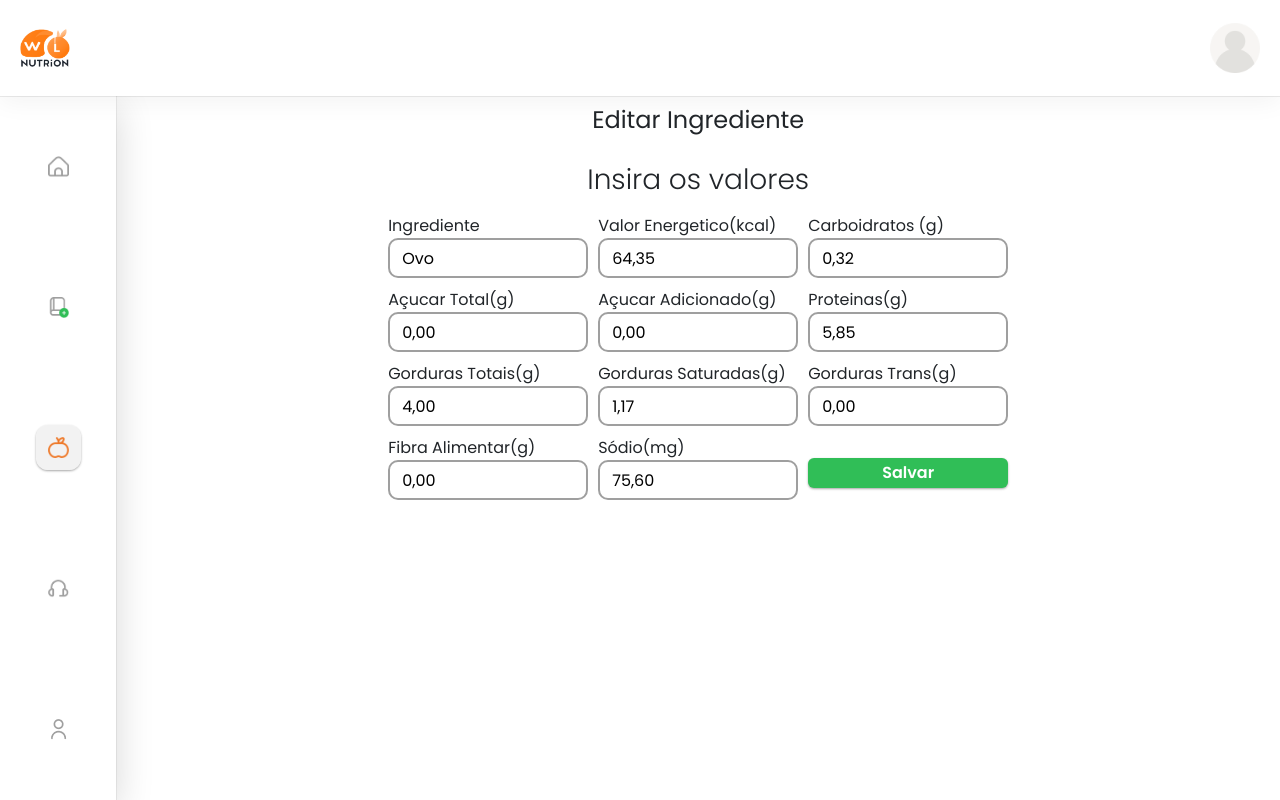
After one commit to TheJoaoVitorio/WLN-Django, a Django app: page /app/meusingredientes/editaringrediente/1/ in a window 1280 px wide. The commit adds this page. Run offline with Django 5.2, Linux system fonts and the light colour scheme; data comes from the database, SQL or seed files in the repository; some libraries are stand-ins or nearby versions.

Commit message:
Fixes btnEditar

```diff
--- /dev/null
+++ b/app/templates/editar-ingrediente.html
@@ -0,0 +1,161 @@
+{% load static %}
+<!DOCTYPE html>
+<html lang="pt-br">
+<head>
+    <meta charset="UTF-8">
+    <meta name="viewport" content="width=device-width, initial-scale=1.0">
+    <link rel="stylesheet" href="{% static 'css/style.css'%}">
+    <link href="https://fonts.googleapis.com/css2?family=Poppins:ital,wght@0,100;0,200;0,300;0,400;0,500;0,600;0,700;0,800;0,900;1,100;1,200;1,300;1,400;1,500;1,600;1,700;1,800;1,900&display=swap" rel="stylesheet">
+    <link href="https://cdn-uicons.flaticon.com/uicons-regular-rounded/css/uicons-regular-rounded.css" rel="stylesheet">
+    <link rel="shortcut icon" href="{% static 'img/short-icon.png'%}">
+    <link href="https://cdn.jsdelivr.net/npm/bootstrap@5.3.3/dist/css/bootstrap.min.css" rel="stylesheet" integrity="sha384-QWTKZyjpPEjISv5WaRU9OFeRpok6YctnYmDr5pNlyT2bRjXh0JMhjY6hW+ALEwIH" crossorigin="anonymous">
+
+    <title>WLNutrion - Editar ingrediente</title>
+</head>
+<body>
+    <nav class="container-navbar">
+        <div class="navbar-content">
+            <div class="logo">
+                <a href="{% url 'home' %}">
+                    <img src="{% static 'img/logo.png'%}">
+                </a>
+            </div>
+            <div class="logo user-navbar">
+                <a href="{% url 'minha-conta' %}">
+                    <img src="{% static 'img/user.png'%}">
+                </a>
+            </div>
+        </div>
+    </nav>
+
+    <div class="container-pai-de-todos">
+        <div class="container-principal flex">
+            <div class="nav-left">
+                <div class="nav-items-lateral">
+                    <div class="item-lateral">
+                        <a href="{% url 'home' %}">
+                            <img id="image-sidebar" src="{% static 'img/home.png'%}">
+                        </a>
+                    </div>
+
+                    <div class="item-lateral">
+                        <a href="{% url 'receitas' %}">
+                            <img id="image-sidebar" src="{% static 'img/receita.png'%}">
+                        </a>
+                    </div>
+
+                    <div class="item-lateral active">
+                        <a href="{% url 'criar-ingrediente' %}">
+                            <img id="image-sidebar" src="{% static 'img/ingredientes-active.png'%}">
+                        </a>
+                    </div>
+
+                    <div class="item-lateral">
+                        <a href="{% url 'contate-nos' %}">
+                            <img id="image-sidebar" src="{% static 'img/fi-rr-headset.png'%}">
+                        </a>
+                    </div>
+
+                    <div class="item-lateral">
+                        <a href="{% url 'minha-conta' %}">
+                            <img id="image-sidebar" src="{% static 'img/fi-rr-user.png'%}">
+                        </a>
+                    </div>
+                </div>
+            </div>
+
+            <div class="content">
+                <div class="container-content">
+                    <div class="content-title">
+                        <h1>Editar Ingrediente</h1>
+                        {% if messages %}
+                            {% for message in messages %}
+                                <section class="w-25 d-flex align-items-center justify-content-center alert {{message.tags}}">
+                                    {{message}}
+                                </section>
+                            {% endfor %}
+                        {% endif %}
+                    </div>
+
+
+                        <div class="content-title">
+                            <h3 id="titulo-insira-valores">Insira os valores</h3>
+                        </div>
+
+                        <div class="containerForm flex">
+
+                            <form method="POST" id="formularioCriarIngrediente" action="{% url 'editar-ingrediente' Ingrediente_id=ingrediente.id %}">
+                                {% csrf_token %}
+                                <div class="inputs-ingredientes">
+                                    <div class="input-ingrediente">
+                                        <label for="">Ingrediente</label>
+                                        <input value="{{ingrediente.nomeIngrediente|default_if_none:''}}" name="nome-ingrediente" class="inputForm" type="text" placeholder="Ex: Frango" required>
+                                    </div>
+
+                                    <div class="input-ingrediente">
+                                        <label for="">Valor Energetico(kcal)</label>
+                                        <input value="{{ingrediente.valorEnergetico|default_if_none:''}}" name="valor-energetico" id="valEnergetico" class="inputForm" type="text" placeholder="0,00" required>
+                                    </div>
+
+                                    <div class="input-ingrediente">
+                                        <label for="">Carboidratos (g)</label>
+                                        <input value="{{ingrediente.carboidratos|default_if_none:''}}" name="carboidratos" id="carboidratos" class="inputForm"  type="text" placeholder="0,00"required>
+                                    </div>
+                                    <div class="input-ingrediente">
+                                        <label for="">Açucar Total(g)</label>
+                                        <input value="{{ingrediente.acuTotais|default_if_none:''}}" name="acucarTotal" id="acucarTotal" class="inputForm"  type="text" placeholder="0,00" value=0>
+                                    </div>
+
+                                    <div class="input-ingrediente">
+                                        <label for="">Açucar Adicionado(g)</label>
+                                        <input value="{{ingrediente.acuAdicionais|default_if_none:''}}" name="acucarAdicionado" id="acucarAdicionado" class="inputForm" type="text" placeholder="0,00" value=0>
+                                    </div>
+                                    <div class="input-ingrediente">
+                                        <label for="">Proteinas(g)</label>
+                                        <input value="{{ingrediente.proteinas|default_if_none:''}}" name="proteinas" id="proteinas" class="inputForm"type="text" placeholder="0,00" value=0>
+                                    </div>
+                                    <div class="input-ingrediente">
+                                        <label for="">Gorduras Totais(g)</label>
+                                        <input value="{{ingrediente.gordTotais|default_if_none:''}}"name="gordTotais" id="gordTotais" class="inputForm" type="text" placeholder="0,00" value=0>
+                                    </div>
+                                    <div class="input-ingrediente">
+                                        <label for="">Gorduras Saturadas(g)</label>
+                                        <input value="{{ingrediente.gordSaturadas|default_if_none:''}}" name="gordSaturadas" id="gordSaturadas" class="inputForm" type="text" placeholder="0,00" value=0>
+                                    </div>
+                                    <div class="input-ingrediente">
+                                        <label for="">Gorduras Trans(g)</label>
+                                        <input value="{{ingrediente.gordTrans|default_if_none:''}}" name="gordTrans" id="gordTrans" class="inputForm" type="text" placeholder="0,00" value=0>
+                                    </div>
+                                    <div class="input-ingrediente">
+                                        <label for="">Fibra Alimentar(g)</label>
+                                        <input value="{{ingrediente.fibra|default_if_none:''}}" name="fibraAlimentar" id="fibraAlimentar" class="inputForm" type="text" placeholder="0,00" value=0>
+                                    </div>
+                                    <div class="input-ingrediente">
+                                        <label for="">Sódio(mg)</label>
+                                        <input value="{{ingrediente.sodio|default_if_none:''}}" name="sodio" id="sodio" class="inputForm" type="text" placeholder="0,00" value=0 >
+                                    </div>
+
+                                   <div class="input-button flex">
+                                        <a href="">
+                                            <button type="submit" class="btn-verde btnCriandoIngrediente">Salvar</button>
+                                        </a>
+                                   </div>
+
+                                </div>
+
+                            </form>
+                        </div>
+
+                   </div>
+                </div>
+            </div>
+
+        </div>
+
+    </div>
+
+    <script src="https://code.jquery.com/jquery-3.7.1.min.js"></script>
+    <script src="https://cdnjs.cloudflare.com/ajax/libs/jquery.mask/1.14.16/jquery.mask.min.js" integrity="sha512-pHVGpX7F/27yZ0ISY+VVjyULApbDlD0/X0rgGbTqCE7WFW5MezNTWG/dnhtbBuICzsd0WQPgpE4REBLv+UqChw==" crossorigin="anonymous" referrerpolicy="no-referrer"></script>
+    <script src="{% static 'js/maskIngrediente.js' %}"></script>
+</body>
+</html>
--- a/app/urls.py
+++ b/app/urls.py
@@ -1,6 +1,7 @@
 from django.urls import path
 from . import views
 from usuarios.views import gerenciarConta
+from django.urls import reverse
 
 urlpatterns = [
     path('home/', views.home, name='home'),
@@ -14,6 +15,7 @@ urlpatterns = [
     path('criandoreceita/getMeusIngredientes/', views.getMeusIngredientes, name='get-meus-ingredientes'),
     path('meusingredientes/', views.userIngredientes, name='meus-ingredientes'),
     path('criaringrediente/', views.criarIngrediente , name='criar-ingrediente'),
+    path('meusingredientes/editaringrediente/<int:Ingrediente_id>/', views.editar_ingrediente, name='editar-ingrediente'),
     path('contatenos/', views.contateNos, name='contate-nos'),
     path('minhaconta/', views.minhaConta, name='minha-conta'),
 
--- a/app/views.py
+++ b/app/views.py
@@ -14,6 +14,11 @@ from django.core.paginator import Paginator
 
 from .models import Ingrediente
 from .models import Alergenico
+
+
+from django.shortcuts import get_object_or_404
+from django.urls import reverse  # Certifique-se de importar reverse
+
 
 
 # Create your views here.
@@ -153,6 +158,40 @@ def criarIngrediente(request):
         return render (request,'criando-ingredientes.html')
 
 
+def editar_ingrediente(request, Ingrediente_id):
+    obj_ingrediente = get_object_or_404(Ingrediente, id=Ingrediente_id)
+
+    if request.method == 'GET':
+        if Ingrediente_id:
+            obj_ingrediente = get_object_or_404(Ingrediente, id=Ingrediente_id)
+            url = reverse('editar-ingrediente', kwargs={'Ingrediente_id': Ingrediente_id})
+            return render(request,'editar-ingrediente.html',{'ingrediente':obj_ingrediente})
+        else:
+            obj_ingrediente = None
+    else :
+        obj_ingrediente.nomeIngrediente = request.POST.get('nome-ingrediente').replace(',' , '.')
+        obj_ingrediente.valorEnergetico = request.POST.get('valor-energetico').replace(',' , '.')
+        obj_ingrediente.carboidratos = request.POST.get('carboidratos').replace(',' , '.')
+        obj_ingrediente.acuTotais = request.POST.get('acucarTotal').replace(',' , '.')
+        obj_ingrediente.acuAdicionais = request.POST.get('gordSaturadas').replace(',' , '.')
+        obj_ingrediente.proteinas = request.POST.get('proteinas').replace(',' , '.')
+        obj_ingrediente.gordTotais = request.POST.get('gordTotais').replace(',' , '.')
+        obj_ingrediente.gordSaturadas =request.POST.get('gordSaturadas').replace(',' , '.')
+        obj_ingrediente.gordTrans = request.POST.get('gordTrans').replace(',' , '.')
+        obj_ingrediente.fibra = request.POST.get('fibraAlimentar').replace(',' , '.')
+        obj_ingrediente.sodio =request.POST.get('sodio').replace(',' , '.')
+
+        # Atualizando dados no banco de dados
+        obj_ingrediente.save()
+
+         # Redirecionar ou mostrar uma página de sucesso
+
+        messages.add_message(request,constants.SUCCESS,"ingrediente editado com sucesso")
+
+        url = reverse('editar-ingrediente', kwargs={'Ingrediente_id': Ingrediente_id})
+
+        return redirect('/app/meusingredientes/')  # Corrija para incluir o ID
+
 @login_required(login_url='/usuarios/login/')
 def getMeusIngredientes(request):
     if request.user.is_authenticated:
```
Also changed, not shown: templates/static/css/style.css (+53 -1 lines), templates/static/img/btn-editar.png (added).
